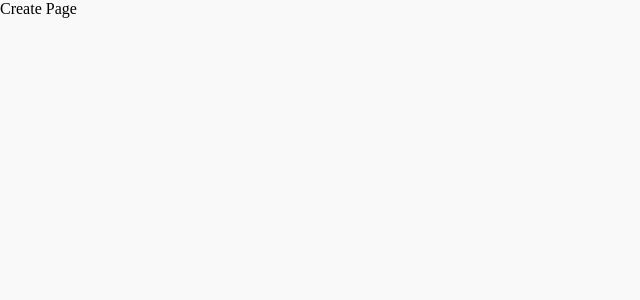
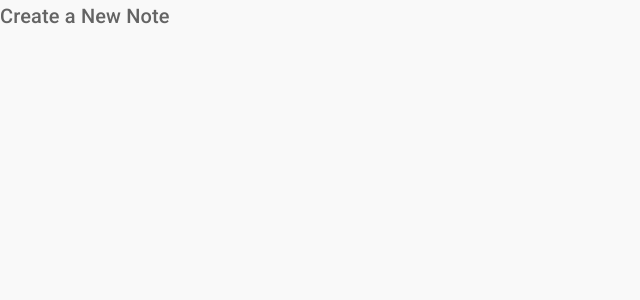
Before and after one commit to adham618/MUI-APP, a React (Vite) app: page /create in a window 1280 px wide. Shown: the top 300 px of the page, without its empty margins (0-640 px from the left). Built offline with nearby package versions, Linux system fonts and the light colour scheme.

Commit message:
typography

```diff
--- a/src/components/Create.jsx
+++ b/src/components/Create.jsx
@@ -1,7 +1,16 @@
+import { Typography } from "@mui/material"
+
 const Create = () => {
   return (
     <div>
-      Create Page
+      <Typography
+        variant="h6"
+        component="h2"
+        gutterBottom
+        color="textSecondary"
+      >
+        Create a New Note
+      </Typography>
     </div>
   )
 }
```
